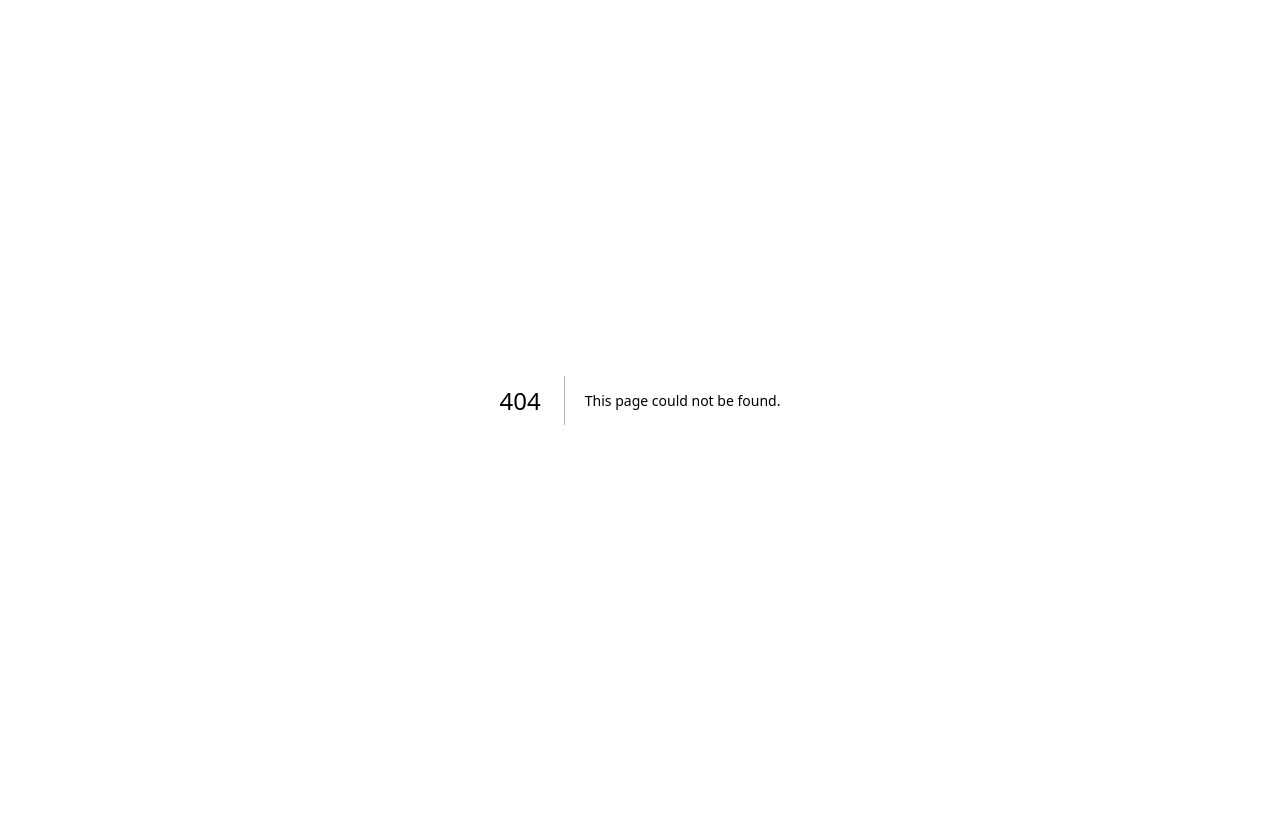
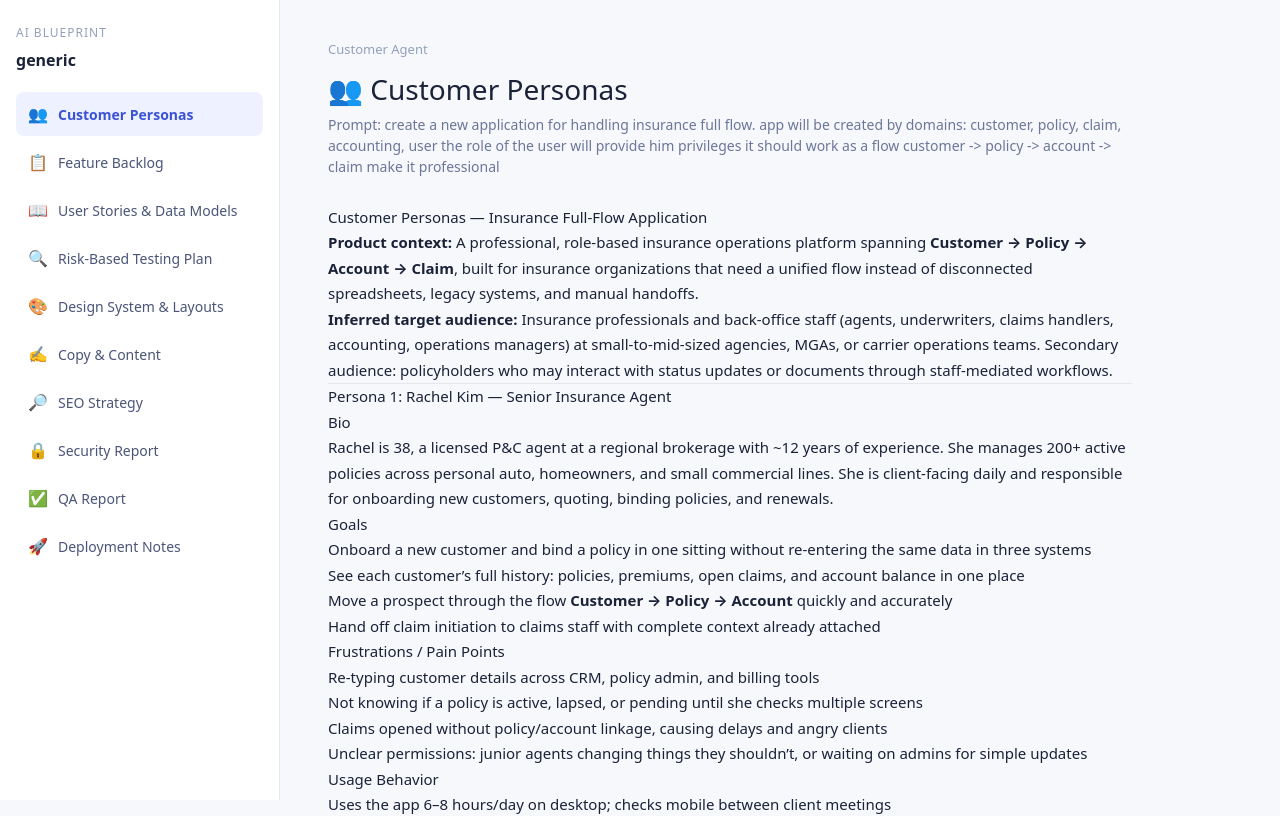
Before and after one commit to guynachum1122/create-a-new-application-for-handling-in, a Next.js app: page /docs in a window 1280 px wide. Before the commit this address had no page. Shown: the top 816 px of the page. Built offline with nearby package versions, Linux system fonts and the light colour scheme.

Commit message:
add app/docs/page.tsx

```diff
--- /dev/null
+++ b/app/docs/page.tsx
@@ -0,0 +1,100 @@
+"use client";
+
+import { useState } from "react";
+import ReactMarkdown from "react-markdown";
+import remarkGfm from "remark-gfm";
+import rehypeHighlight from "rehype-highlight";
+import { PROJECT_DOCS, PROJECT_DOCS_META } from "@/lib/project-docs";
+
+export default function DocsPage() {
+  const [activeId, setActiveId] = useState(PROJECT_DOCS[0]?.id ?? "");
+  const current =
+    PROJECT_DOCS.find((s) => s.id === activeId) ?? PROJECT_DOCS[0];
+
+  if (!current) {
+    return (
+      <main style={{ padding: 40, fontFamily: "system-ui, sans-serif" }}>
+        <h1>Project Docs</h1>
+        <p>No documentation was generated for this project.</p>
+      </main>
+    );
+  }
+
+  return (
+    <div
+      style={{
+        display: "flex",
+        minHeight: "100vh",
+        fontFamily: "system-ui, -apple-system, Segoe UI, Roboto, sans-serif",
+        color: "#1a2238",
+        background: "#f7f8fc",
+      }}
+    >
+      <aside
+        style={{
+          width: 280,
+          flexShrink: 0,
+          borderRight: "1px solid #e4e8f2",
+          background: "#fff",
+          padding: "24px 16px",
+          position: "sticky",
+          top: 0,
+          height: "100vh",
+          overflowY: "auto",
+        }}
+      >
+        <div style={{ fontSize: 12, textTransform: "uppercase", letterSpacing: 1, color: "#93a0bd", marginBottom: 6 }}>
+          AI Blueprint
+        </div>
+        <div style={{ fontWeight: 700, fontSize: 16, marginBottom: 20 }}>
+          {PROJECT_DOCS_META.domain}
+        </div>
+        <nav style={{ display: "flex", flexDirection: "column", gap: 4 }}>
+          {PROJECT_DOCS.map((section) => {
+            const active = section.id === activeId;
+            return (
+              <button
+                key={section.id}
+                onClick={() => setActiveId(section.id)}
+                style={{
+                  textAlign: "left",
+                  cursor: "pointer",
+                  border: "none",
+                  borderRadius: 8,
+                  padding: "10px 12px",
+                  fontSize: 14,
+                  display: "flex",
+                  alignItems: "center",
+                  gap: 10,
+                  background: active ? "#eef1ff" : "transparent",
+                  color: active ? "#3a52d6" : "#4a5578",
+                  fontWeight: active ? 600 : 500,
+                }}
+              >
+                <span style={{ fontSize: 16 }}>{section.icon}</span>
+                <span>{section.title}</span>
+              </button>
+            );
+          })}
+        </nav>
+      </aside>
+
+      <main style={{ flex: 1, padding: "40px 48px", maxWidth: 900 }}>
+        <div style={{ fontSize: 13, color: "#93a0bd", marginBottom: 8 }}>
+          {current.agent}
+        </div>
+        <h1 style={{ fontSize: 28, margin: "0 0 4px" }}>
+          {current.icon} {current.title}
+        </h1>
+        <p style={{ color: "#6b7699", marginBottom: 28, fontSize: 14 }}>
+          Prompt: {PROJECT_DOCS_META.prompt}
+        </p>
+        <article style={{ lineHeight: 1.7, fontSize: 15 }}>
+          <ReactMarkdown remarkPlugins={[remarkGfm]} rehypePlugins={[rehypeHighlight]}>
+            {current.content}
+          </ReactMarkdown>
+        </article>
+      </main>
+    </div>
+  );
+}
```
